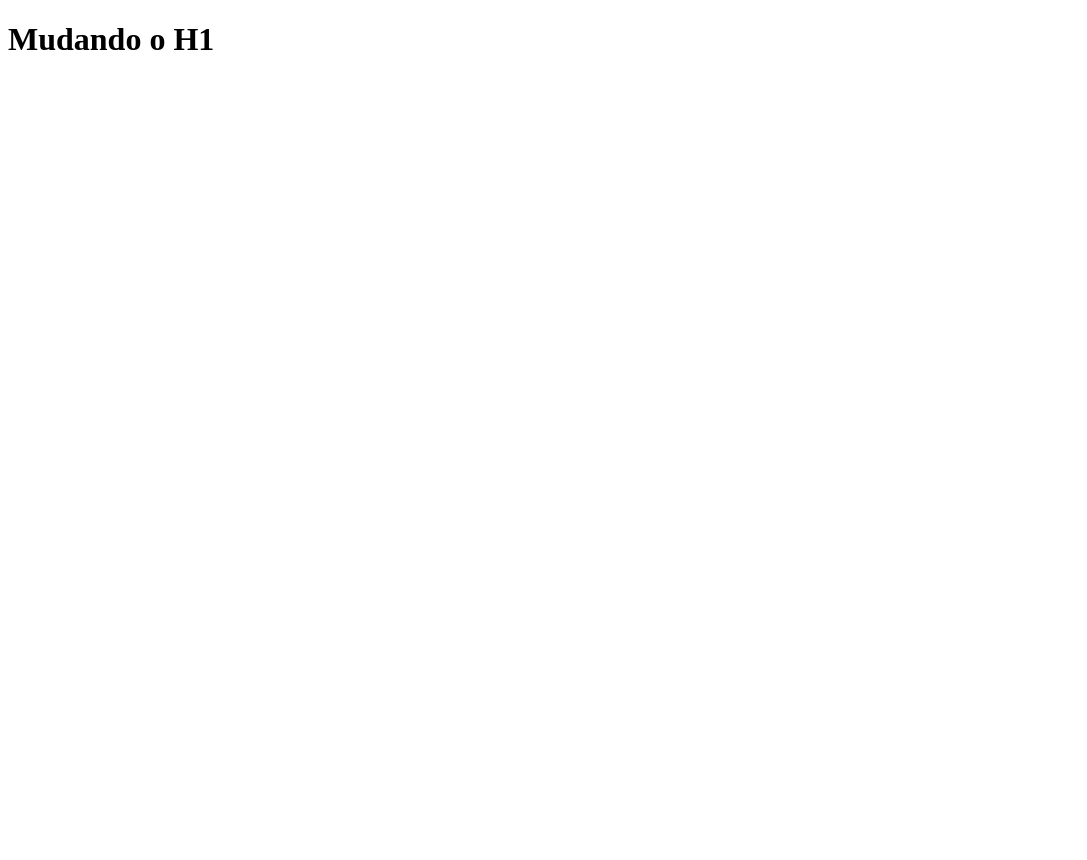
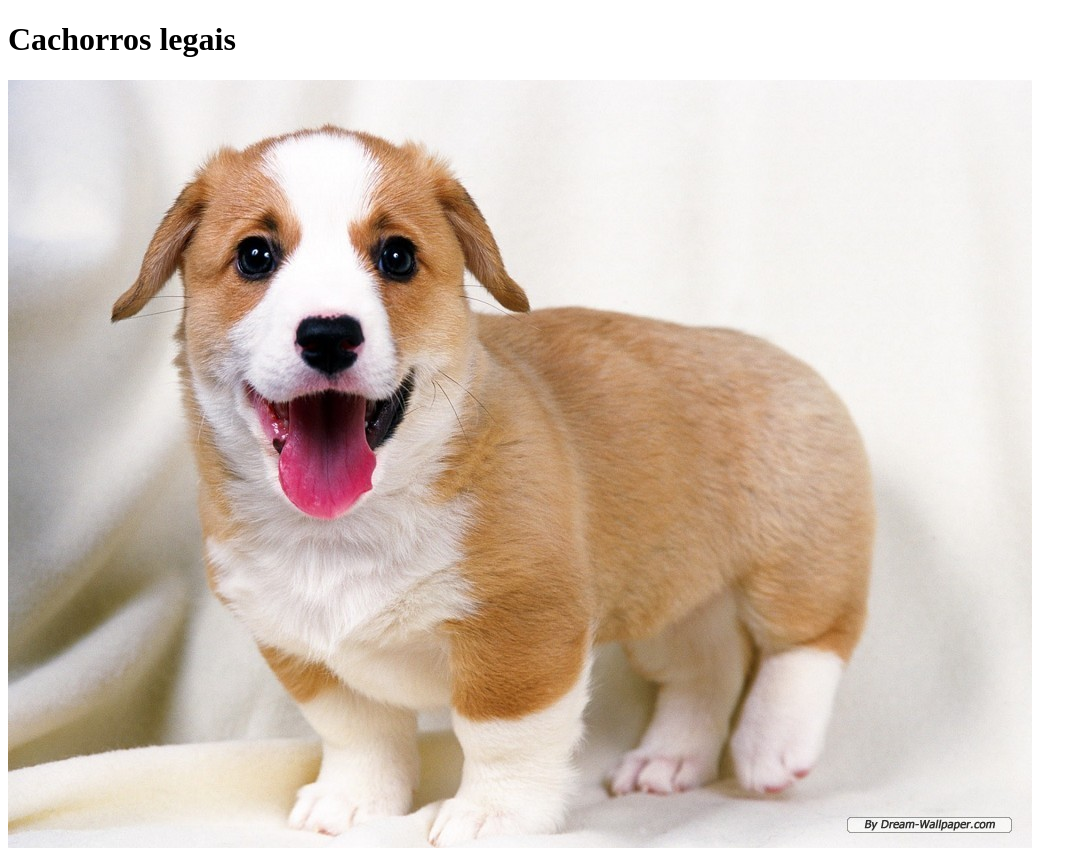
Before and after one commit to Thierry27B/pratica, a plain HTML site: page index.html in a window 1280 px wide. Shown: the whole page, without its empty margins (0-1087 px from the left). Before the commit the page ends 800 px from the top, so only its background shows below. Drawn offline with Linux system fonts and the light colour scheme.

Commit message:
Commit com imagem

```diff
--- a/index.html
+++ b/index.html
@@ -9,7 +9,8 @@
 
     <body>
 
-        <h1>Mudando o H1</h1>
+        <h1>Cachorros legais</h1>
+        <img src="imagemCachorro.jpg" alt="">
 
     </body>
 
```
Also changed, not shown: imagemCachorro.jpg (added).
